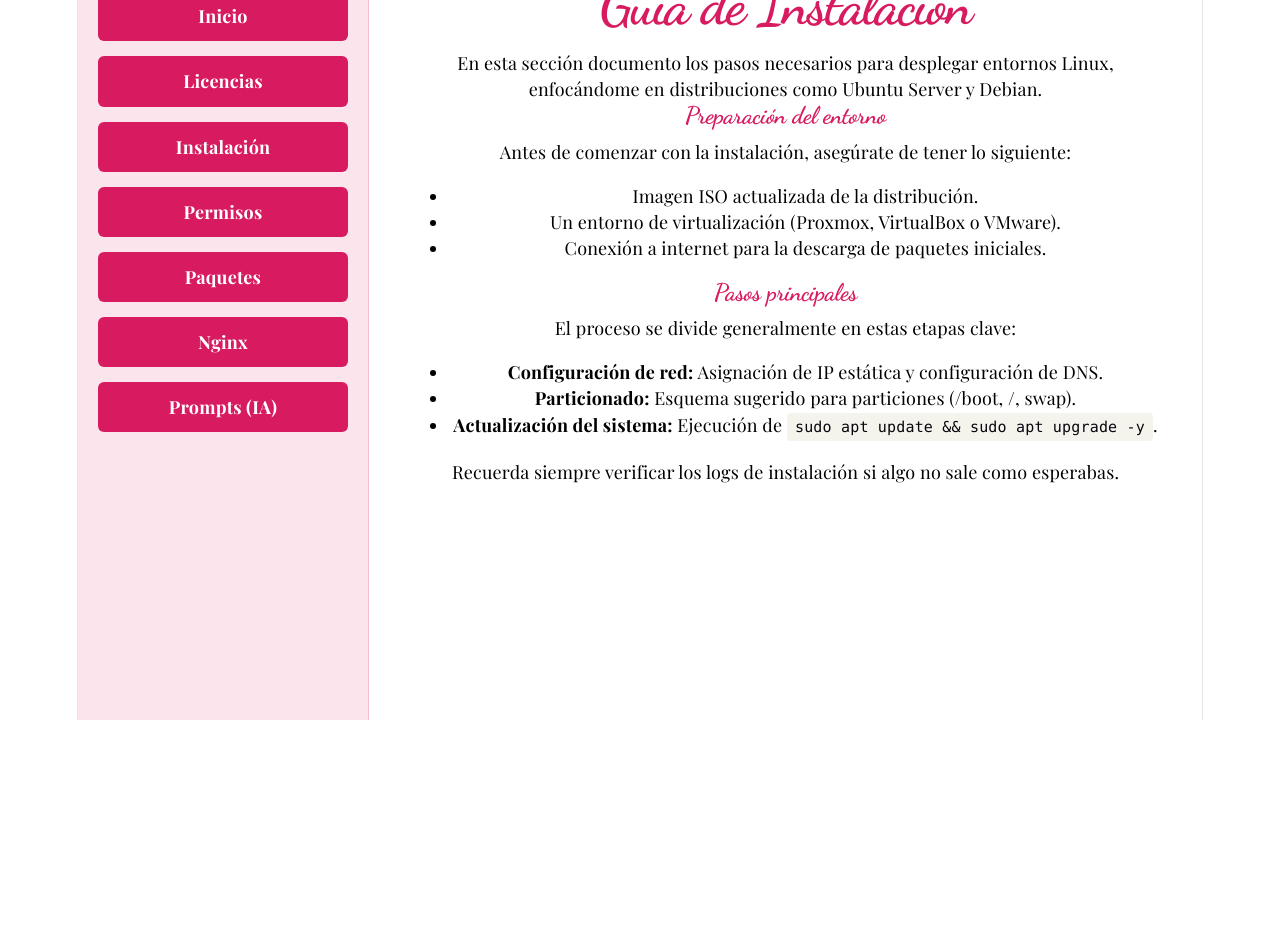
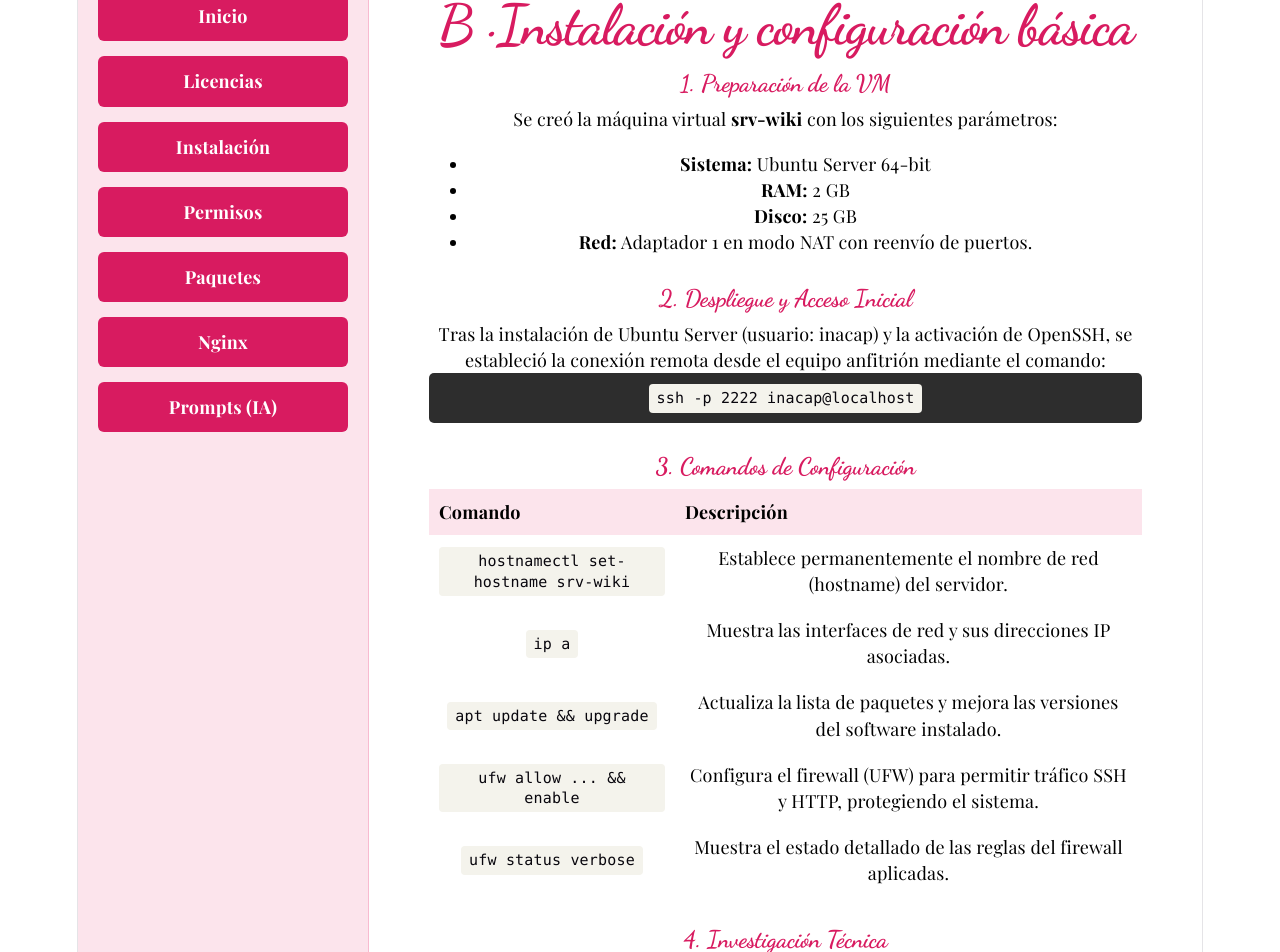
Before and after one commit to nicole-aranguiz/wikilnx_aranic, a React (Vite) app: page /instalacion in a window 1280 px wide. Shown: the part 80-1032 px from the top of the page. Before the commit the page ends 800 px from the top, so only its background shows below. Built offline with nearby package versions, Linux system fonts and the light colour scheme.

Commit message:
docs: completar sección de instalación y configuración básica de la VM

```diff
--- a/src/components/Instalacion.jsx
+++ b/src/components/Instalacion.jsx
@@ -2,33 +2,55 @@ import React from 'react';
 
 const Instalacion = () => {
   return (
-    <div className="content">
-      <h1>Guía de Instalación</h1>
+    <div style={{ padding: '20px' }}>
+      <h1>B · Instalación y configuración básica</h1>
 
-      <p>
-        En esta sección documento los pasos necesarios para desplegar entornos Linux,
-        enfocándome en distribuciones como Ubuntu Server y Debian.
-      </p>
+      <section style={{ marginBottom: '30px' }}>
+        <h2>1. Preparación de la VM</h2>
+        <p>Se creó la máquina virtual <strong>srv-wiki</strong> con los siguientes parámetros:</p>
+        <ul>
+          <li><strong>Sistema:</strong> Ubuntu Server 64-bit</li>
+          <li><strong>RAM:</strong> 2 GB</li>
+          <li><strong>Disco:</strong> 25 GB</li>
+          <li><strong>Red:</strong> Adaptador 1 en modo NAT con reenvío de puertos.</li>
+        </ul>
+      </section>
 
-      <h2>Preparación del entorno</h2>
-      <p>Antes de comenzar con la instalación, asegúrate de tener lo siguiente:</p>
-      <ul>
-        <li>Imagen ISO actualizada de la distribución.</li>
-        <li>Un entorno de virtualización (Proxmox, VirtualBox o VMware).</li>
-        <li>Conexión a internet para la descarga de paquetes iniciales.</li>
-      </ul>
+      <section style={{ marginBottom: '30px' }}>
+        <h2>2. Despliegue y Acceso Inicial</h2>
+        <p>Tras la instalación de Ubuntu Server (usuario: <em>inacap</em>) y la activación de OpenSSH, se estableció la conexión remota desde el equipo anfitrión mediante el comando:</p>
+        <div style={{ backgroundColor: '#2d2d2d', color: '#fff', padding: '10px', borderRadius: '5px' }}>
+          <code>ssh -p 2222 inacap@localhost</code>
+        </div>
+      </section>
 
-      <h2>Pasos principales</h2>
-      <p>
-        El proceso se divide generalmente en estas etapas clave:
-      </p>
-      <ul>
-        <li><strong>Configuración de red:</strong> Asignación de IP estática y configuración de DNS.</li>
-        <li><strong>Particionado:</strong> Esquema sugerido para particiones (/boot, /, swap).</li>
-        <li><strong>Actualización del sistema:</strong> Ejecución de <code>sudo apt update && sudo apt upgrade -y</code>.</li>
-      </ul>
+      <section style={{ marginBottom: '30px' }}>
+        <h2>3. Comandos de Configuración</h2>
+        <table style={{ width: '100%', borderCollapse: 'collapse' }}>
+          <thead>
+            <tr style={{ backgroundColor: '#fce4ec' }}>
+              <th style={{ padding: '10px', textAlign: 'left' }}>Comando</th>
+              <th style={{ padding: '10px', textAlign: 'left' }}>Descripción</th>
+            </tr>
+          </thead>
+          <tbody>
+            <tr><td style={{ padding: '10px' }}><code>hostnamectl set-hostname srv-wiki</code></td><td style={{ padding: '10px' }}>Establece permanentemente el nombre de red (hostname) del servidor.</td></tr>
+            <tr><td style={{ padding: '10px' }}><code>ip a</code></td><td style={{ padding: '10px' }}>Muestra las interfaces de red y sus direcciones IP asociadas.</td></tr>
+            <tr><td style={{ padding: '10px' }}><code>apt update && upgrade</code></td><td style={{ padding: '10px' }}>Actualiza la lista de paquetes y mejora las versiones del software instalado.</td></tr>
+            <tr><td style={{ padding: '10px' }}><code>ufw allow ... && enable</code></td><td style={{ padding: '10px' }}>Configura el firewall (UFW) para permitir tráfico SSH y HTTP, protegiendo el sistema.</td></tr>
+            <tr><td style={{ padding: '10px' }}><code>ufw status verbose</code></td><td style={{ padding: '10px' }}>Muestra el estado detallado de las reglas del firewall aplicadas.</td></tr>
+          </tbody>
+        </table>
+      </section>
 
-      <p><em>Recuerda siempre verificar los logs de instalación si algo no sale como esperabas.</em></p>
+      <section>
+        <h2>4. Investigación Técnica</h2>
+        <div style={{ backgroundColor: '#f8f9fa', padding: '15px', borderRadius: '8px' }}>
+          <p><strong>¿Qué es NAT?</strong>: Es una técnica que permite que múltiples dispositivos en una red privada compartan una única dirección IP pública para salir a Internet.</p>
+          <p><strong>¿Para qué el reenvío de puertos?</strong>: Permite que conexiones externas (del anfitrión) lleguen a servicios específicos dentro de la VM, redirigiendo el tráfico del puerto anfitrión al puerto del servidor invitado.</p>
+          <p><strong>DHCP vs IP Fija</strong>: El <em>DHCP</em> asigna direcciones IP de forma dinámica y automática a los dispositivos, mientras que la <em>IP Fija</em> es configurada manualmente para que el dispositivo mantenga siempre la misma dirección, ideal para servidores.</p>
+        </div>
+      </section>
     </div>
   );
 };
```
